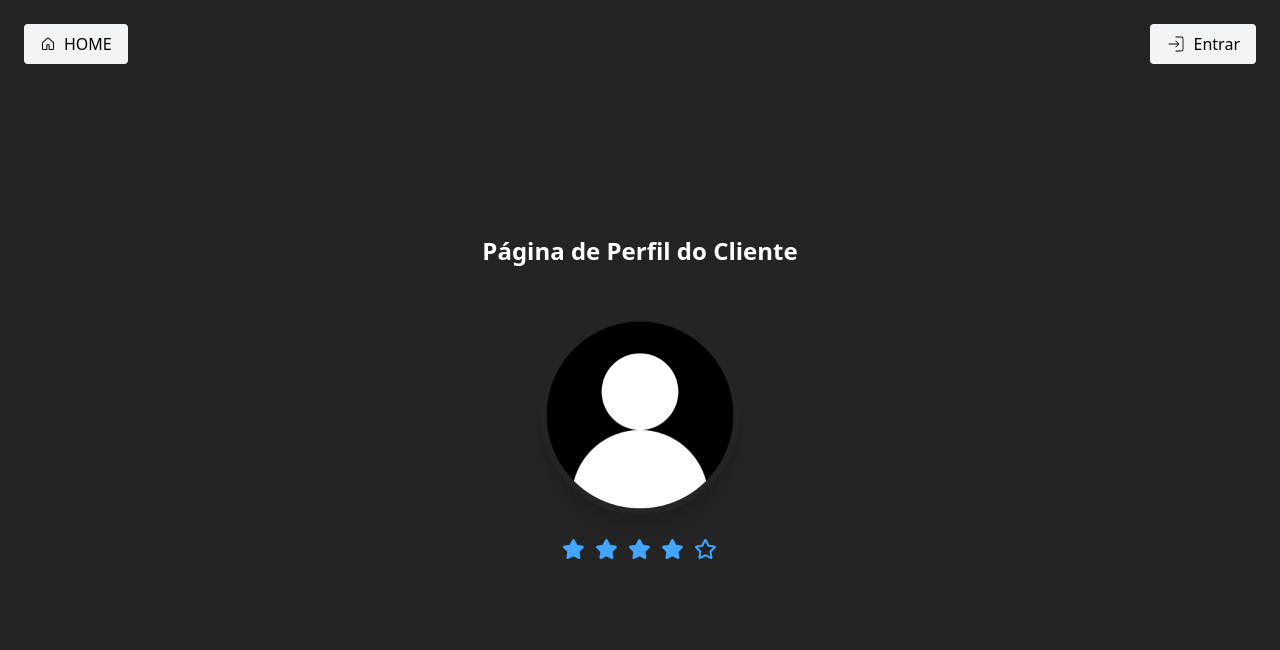
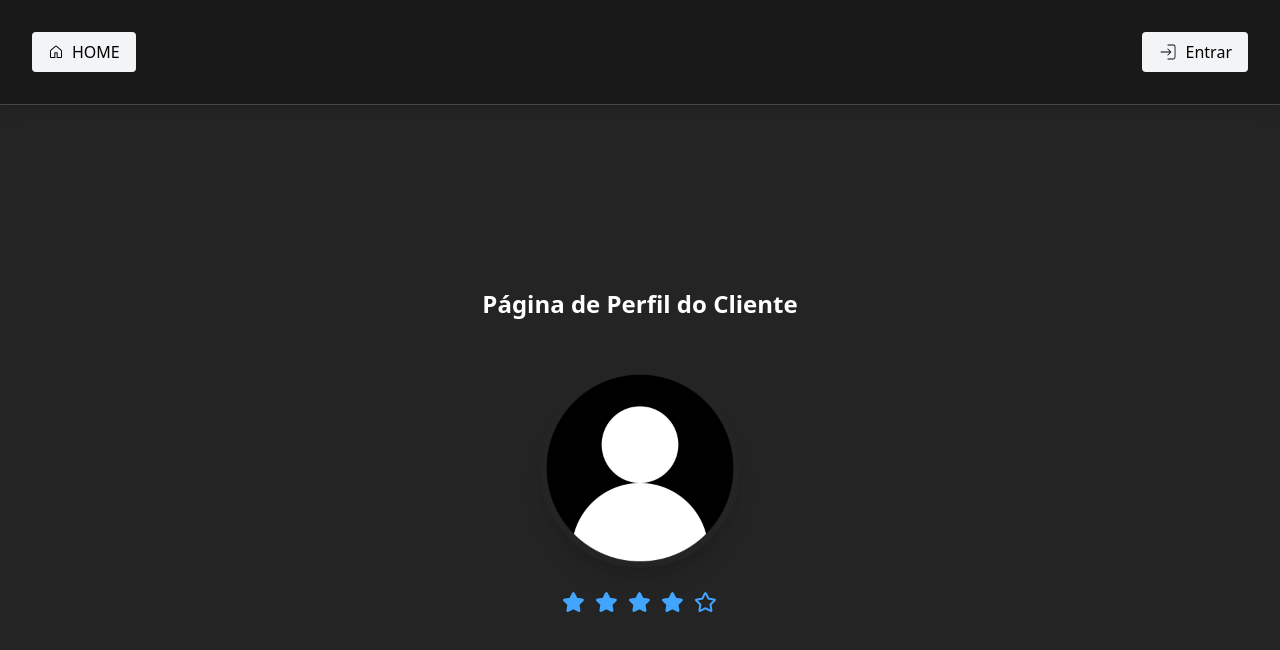
Before and after one commit to TG-QuickDraft/quick-draft, a React (Vite) app in the folder frontend/: page /perfilCliente/1 in a window 1280 px wide. Shown: the top 650 px of the page. Built offline with nearby package versions, Linux system fonts and the light colour scheme; no server answers.

Commit message:
feat(layout): update structure and add navbar

```diff
--- a/frontend/src/layouts/MainLayout.tsx
+++ b/frontend/src/layouts/MainLayout.tsx
@@ -1,91 +1,13 @@
-import Button from "@/components/common/ui/Button";
-import { CiLogout } from "react-icons/ci";
-import { useAuth } from "@/hooks/useAuth";
-
-import { useNavigate, useLocation, Link } from "react-router-dom";
-import { CiLogin } from "react-icons/ci";
-import { MdKeyboardDoubleArrowLeft } from "react-icons/md";
-import { GoHome } from "react-icons/go";
+import Navbar from "./elements/Navbar";
+import Container from "./elements/Container";
+import Content from "./elements/Content";
 
 const MainLayout = ({ children }: { children: React.ReactNode }) => {
-  const { logout, isAuthenticated } = useAuth();
-  const location = useLocation();
-  const navigate = useNavigate();
-
-  const HomeButton = () => {
-    return (
-      <Link
-        to="/"
-        className="fixed top-6 left-6"
-      >
-        <Button icon={<GoHome/>}>HOME</Button>
-      </Link>
-    );
-  }
-
-  if (isAuthenticated) {
-    return (
-      <>
-        {children}
-
-        <HomeButton/>
-
-        <Link
-          className="fixed top-6 right-36"
-          to="/minhaConta"
-        >
-          <Button>Minha Conta</Button>
-        </Link>
-
-        <Button
-          icon={<CiLogout size={20} />}
-          variant="danger"
-          className="fixed top-6 right-6"
-          onClick={() => {
-            logout();
-            navigate("/");
-          }}
-        >
-          Sair
-        </Button>
-      </>
-    );
-  }
-
-  if (location.pathname !== "/login") {
-    return (
-      <>
-        {children}
-
-        <HomeButton/>
-
-        <Button
-          icon={<CiLogin size={20} />}
-          variant="primary"
-          className="fixed top-6 right-6"
-          onClick={() => navigate("/login")}
-        >
-          Entrar
-        </Button>
-      </>
-    );
-  }
-
   return (
-    <>
-      {children}
-
-      <HomeButton/>
-
-      <Button
-        icon={<MdKeyboardDoubleArrowLeft size={25} />}
-        variant="primary"
-        className="fixed top-6 right-6"
-        onClick={() => navigate("/")}
-      >
-        Voltar
-      </Button>
-    </>
+    <Container>
+      <Navbar />
+      <Content>{children}</Content>
+    </Container>
   );
 };
 
--- a/frontend/src/layouts/Navbar.tsx
+++ /dev/null
@@ -1,16 +0,0 @@
-import Stack from "@/components/common/Stack";
-import Button from "@/components/common/ui/Button";
-
-const Navbar = () => {
-  return (
-    <div className="flex justify-between p-8 border-b border-neutral-20">
-      <span>Logo</span>
-      <Stack direction="row" gap={6}>
-        <Button width="fit">Cadastre-se</Button>
-        <Button width="fit">Entrar</Button>
-      </Stack>
-    </div>
-  );
-};
-
-export default Navbar;
--- a/frontend/src/layouts/Container.tsx
+++ b/frontend/src/layouts/elements/Container.tsx
@@ -1,5 +1,7 @@
 const Container = ({ children }: { children: React.ReactNode }) => {
-  return <div className="grid p-8 min-h-screen text-white">{children}</div>;
+  return (
+    <div className="flex flex-col min-h-screen text-white">{children}</div>
+  );
 };
 
 export default Container;
--- /dev/null
+++ b/frontend/src/layouts/elements/Content.tsx
@@ -0,0 +1,9 @@
+const Content = ({ children }: { children: React.ReactNode }) => {
+  return (
+    <div className="flex-1 flex justify-center items-center">
+      <div className="w-full p-6">{children}</div>
+    </div>
+  );
+};
+
+export default Content;
--- /dev/null
+++ b/frontend/src/layouts/elements/Navbar.tsx
@@ -0,0 +1,88 @@
+import Stack from "@/components/common/Stack";
+import Button from "@/components/common/ui/Button";
+import { Link, useLocation, useNavigate } from "react-router-dom";
+import { GoHome } from "react-icons/go";
+import { useAuth } from "@/hooks/useAuth";
+import { CiLogout } from "react-icons/ci";
+import { CiLogin } from "react-icons/ci";
+import { MdKeyboardDoubleArrowLeft } from "react-icons/md";
+import clsx from "clsx";
+
+const Navbar = () => {
+  const { logout, isAuthenticated } = useAuth();
+  const navigate = useNavigate();
+  const location = useLocation();
+
+  const HomeButton = () => {
+    return (
+      <Link to="/">
+        <Button icon={<GoHome />}>HOME</Button>
+      </Link>
+    );
+  };
+
+  const renderButtons = () => {
+    if (isAuthenticated) {
+      return (
+        <>
+          <Link to="/minhaConta">
+            <Button>Minha Conta</Button>
+          </Link>
+          <Button
+            icon={<CiLogout size={20} />}
+            variant="danger"
+            onClick={() => {
+              logout();
+              navigate("/");
+            }}
+          >
+            Sair
+          </Button>
+        </>
+      );
+    }
+
+    if (location.pathname !== "/login") {
+      return (
+        <>
+          <Button
+            icon={<CiLogin size={20} />}
+            variant="primary"
+            onClick={() => navigate("/login")}
+          >
+            Entrar
+          </Button>
+        </>
+      );
+    }
+
+    return (
+      <>
+        <Button
+          icon={<MdKeyboardDoubleArrowLeft size={25} />}
+          variant="primary"
+          onClick={() => navigate("/")}
+        >
+          Voltar
+        </Button>
+      </>
+    );
+  };
+
+  return (
+    <div
+      className={clsx(
+        "flex justify-between p-8",
+        "border-b border-white/20",
+        "text-white bg-black/30 shadow-lg",
+      )}
+    >
+      <HomeButton />
+      <Stack direction="row" gap={6}>
+        {renderButtons()}
+      </Stack>
+    </div>
+  );
+};
+
+export default Navbar;
--- a/frontend/src/main.tsx
+++ b/frontend/src/main.tsx
@@ -2,7 +2,6 @@ import { StrictMode } from "react";
 import { createRoot } from "react-dom/client";
 import "./index.css";
 import App from "./App.tsx";
-import Container from "./layouts/Container.tsx";
 import { BrowserRouter } from "react-router-dom";
 
 import Providers from "./components/providers/Providers.tsx";
@@ -12,12 +11,10 @@ createRoot(document.getElementById("root")!).render(
   <StrictMode>
     <BrowserRouter>
       <Providers>
-        <Container>
-          <MainLayout>
-            <App />
-          </MainLayout>
-        </Container>
+        <MainLayout>
+          <App />
+        </MainLayout>
       </Providers>
     </BrowserRouter>
-  </StrictMode>
+  </StrictMode>,
 );
```
